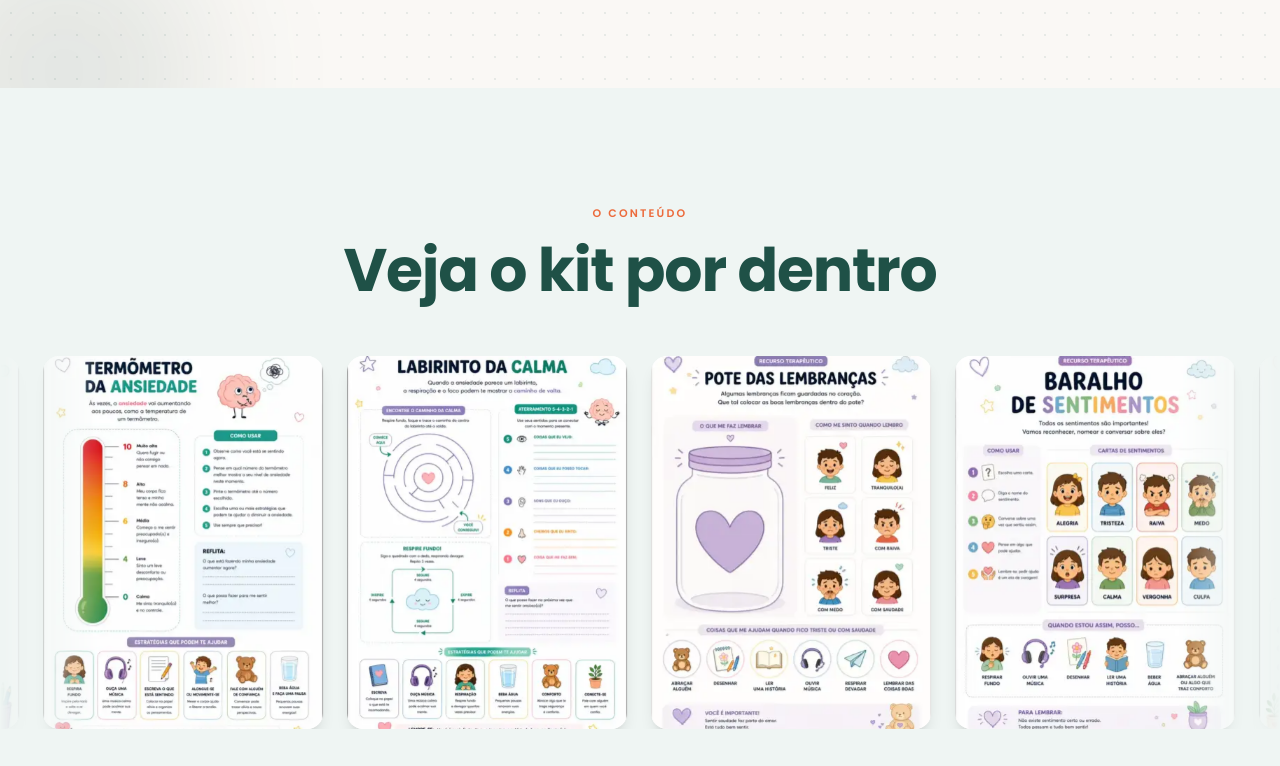
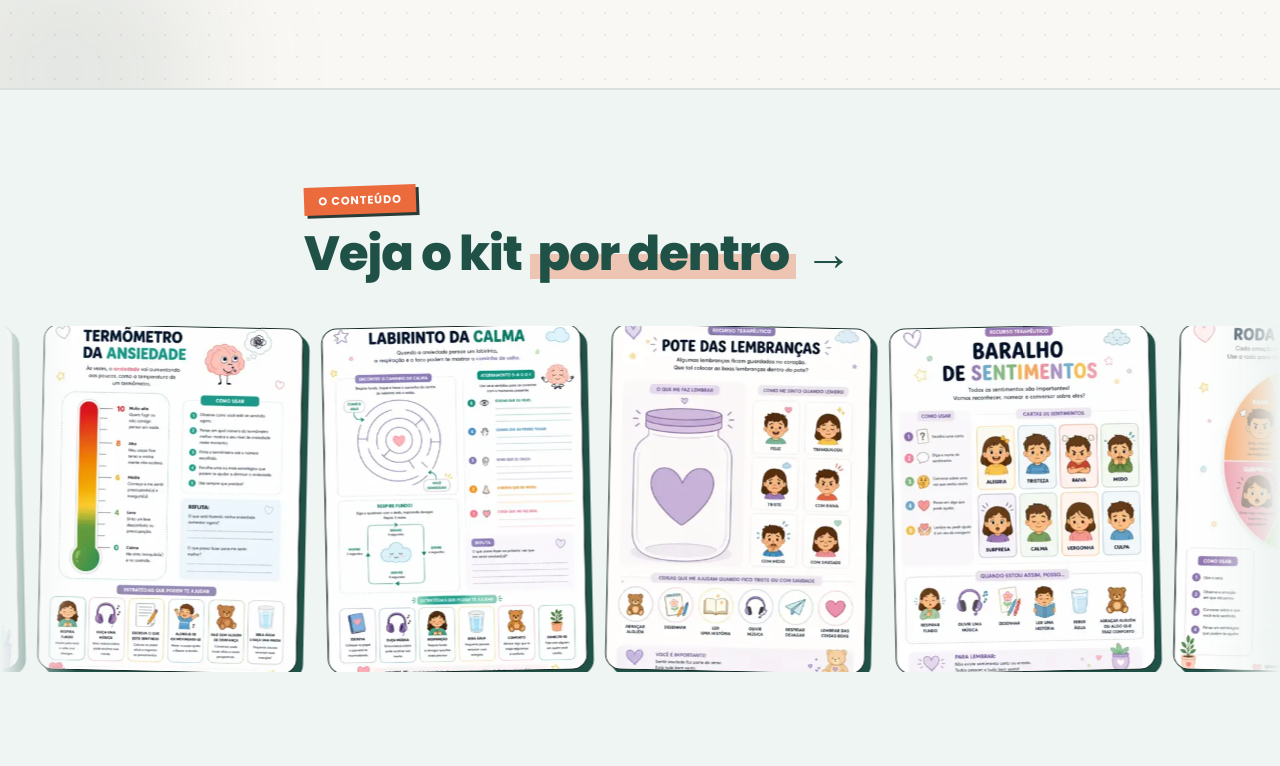
Before and after one commit to chats3108/kit-consultorio-ludico, a React (Vite) app: page / in a window 1280 px wide. Shown: the part 1274-2040 px from the top of the page. Built offline with nearby package versions, Linux system fonts and the light colour scheme; the HTML template or start-up script is replaced by a standard one.

Commit message:
Changes
Co-authored-by: tavaresprimeshopify-ops <239509785+tavaresprimeshopify-ops@users.noreply.github.com>

```diff
--- a/src/components/Preview.tsx
+++ b/src/components/Preview.tsx
@@ -9,24 +9,24 @@ const Preview = () => {
   const loop = [...items, ...items];
 
   return (
-    <section className="py-20 md:py-28 bg-muted relative overflow-hidden">
-      <div className="container mx-auto px-6">
-        <div className="text-center max-w-2xl mx-auto mb-14">
-          <span className="text-[11px] uppercase tracking-[0.2em] text-accent font-semibold">
-            O Conteúdo
-          </span>
-          <h2 className="text-4xl md:text-5xl lg:text-6xl text-primary mt-4 font-bold">
-            Veja o kit por dentro
+    <section className="py-14 md:py-24 bg-muted relative overflow-hidden border-y-2 border-foreground/10">
+      <div className="container mx-auto px-5">
+        <div className="max-w-2xl mx-auto mb-8 md:mb-12">
+          <span className="tape">O conteúdo</span>
+          <h2 className="text-2xl sm:text-3xl md:text-5xl text-primary mt-4 font-extrabold leading-tight">
+            Veja o kit <span className="marker">por dentro</span> →
           </h2>
         </div>
       </div>
 
-      <div className="relative w-full overflow-hidden [mask-image:linear-gradient(to_right,transparent,black_8%,black_92%,transparent)]">
-        <div className="flex gap-6 animate-marquee w-max">
+      <div className="relative w-full overflow-hidden [mask-image:linear-gradient(to_right,transparent,black_6%,black_94%,transparent)]">
+        <div className="flex gap-4 md:gap-6 animate-marquee w-max">
           {loop.map((src, i) => (
             <div
               key={i}
-              className="bg-card rounded-2xl overflow-hidden shadow-lg shrink-0 w-[220px] md:w-[280px]"
+              className={`bg-card rounded-2xl overflow-hidden shrink-0 w-[150px] sm:w-[200px] md:w-[260px] sticker ${
+                i % 2 === 0 ? "rotate-tiny-l" : "rotate-tiny-r"
+              }`}
             >
               <div className="aspect-[3/4] overflow-hidden">
                 <img
```
